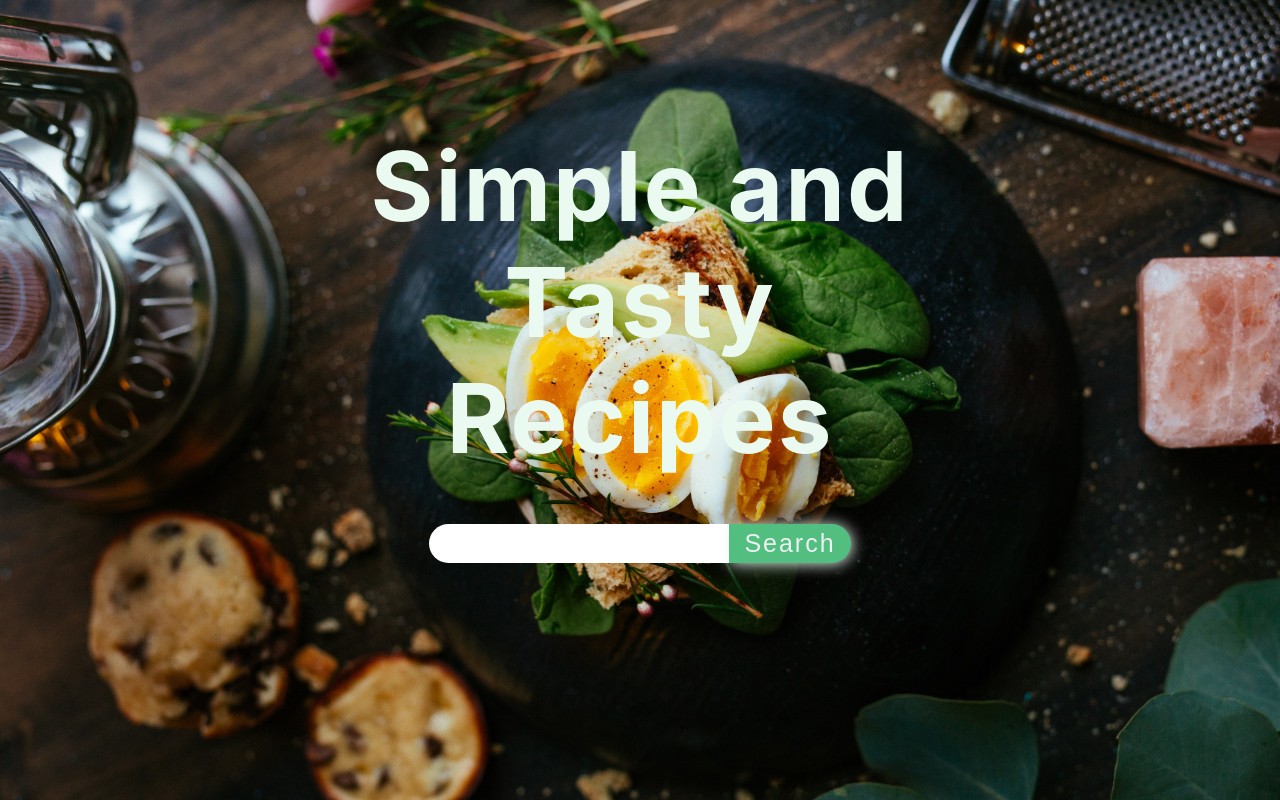
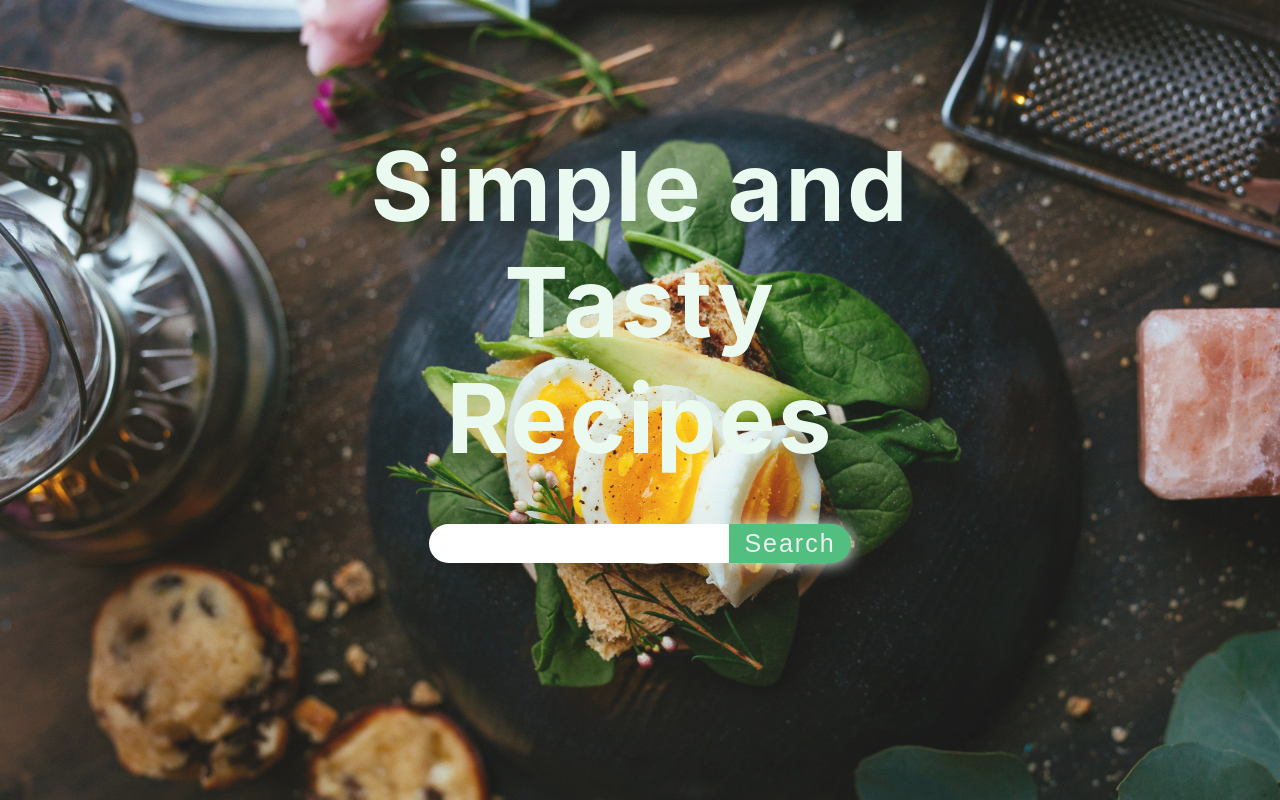
Before and after one commit to Salaheddin12/foody, a Next.js app: page / in a window 1280 px wide. Built offline with nearby package versions, Linux system fonts and the light colour scheme.

Commit message:
added background transparency

```diff
--- a/components/Search/Search.module.css
+++ b/components/Search/Search.module.css
@@ -18,6 +18,7 @@
   display: inline-block;
   height: fit-content;
   margin: 3rem 0;
+  position: relative;
 }
 .Errors {
   box-shadow: 3px 3px 10px red;
--- a/styles/Home.module.css
+++ b/styles/Home.module.css
@@ -1,14 +1,27 @@
-
 .Header {
-width:100%;
-letter-spacing:2px;
-background:url('/background.jpg') center/cover ;
-height:100vh;
-text-align:center;
-padding-top:8rem;
+  position: relative;
+  width: 100%;
+  letter-spacing: 2px;
+  height: 100vh;
+  text-align: center;
+  padding-top: 8rem;
 }
-.Title{
-color: #eafaf1;
-font-size:6rem;
-max-width:650px;
-margin: 0 auto }
+.Header::before {
+  content: "";
+  position: absolute;
+  background-image: url("/background.jpg");
+  background-size: cover;
+  background-position: top center;
+  top: 0;
+  left: 0;
+  right: 0;
+  bottom: 0;
+  opacity: 0.9;
+}
+.Title {
+  color: #eafaf1;
+  font-size: 6rem;
+  max-width: 650px;
+  margin: 0 auto;
+  position: relative;
+}
```
